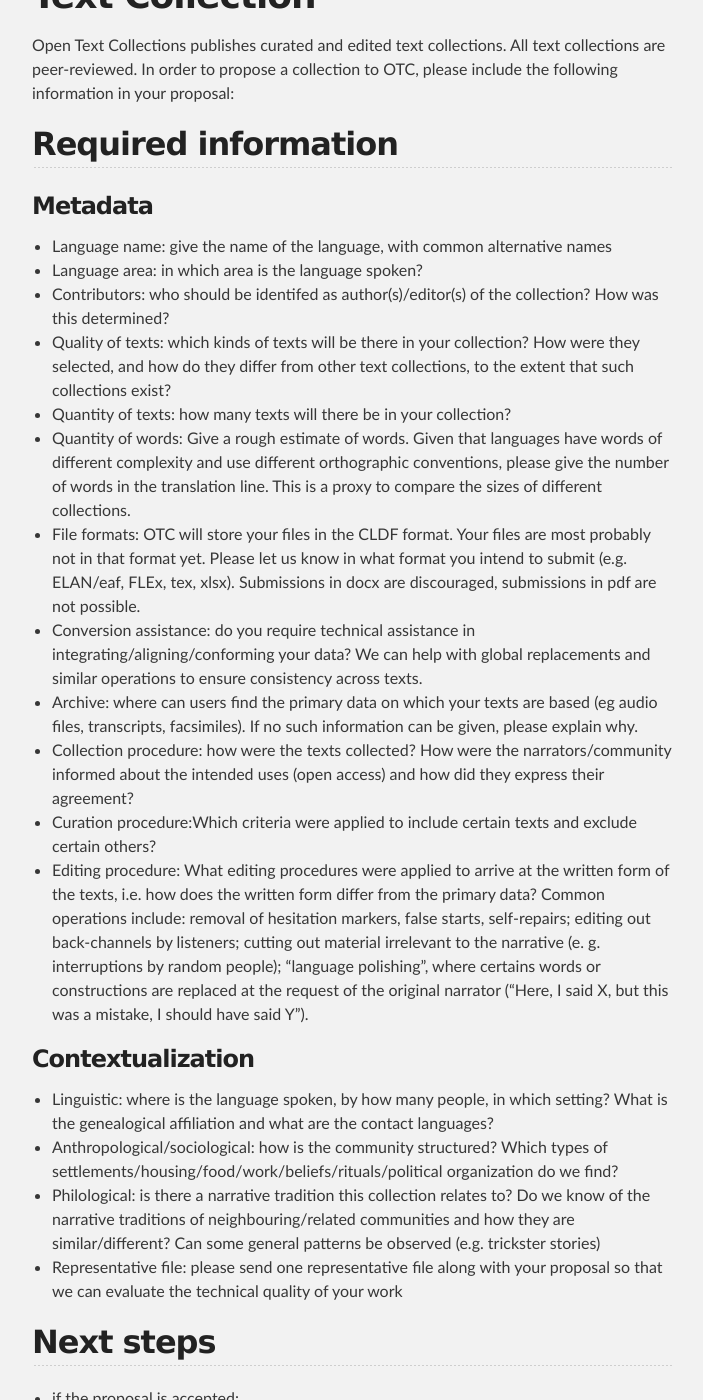
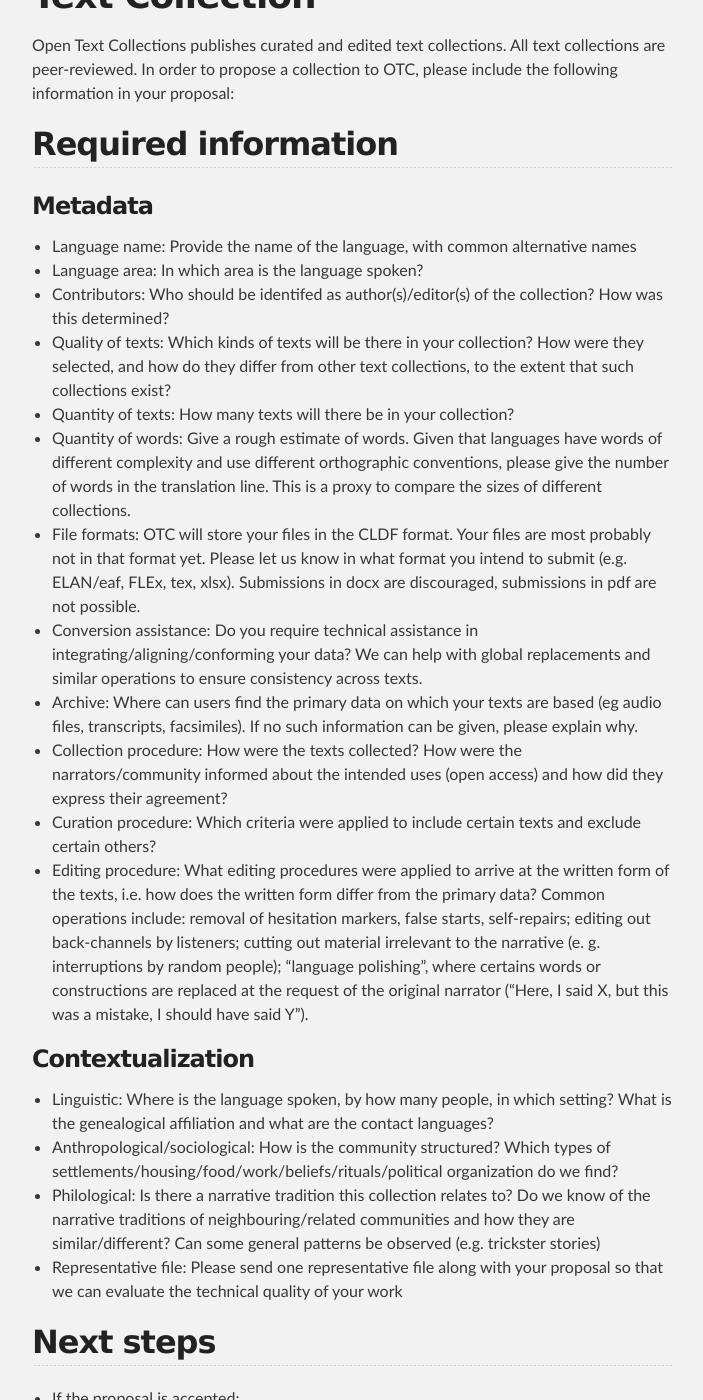
Before and after one commit to OpenTextCollections/opentextcollections.github.io, a Jekyll site: the page built from proposaltemplate_OTC.md, in a window 1280 px wide and 1400 px high, scrolled down 410 px. Shown: the whole window, without its empty margins (288-991 px from the left). Built offline with Jekyll 4.4.1, drawn with Linux system fonts in a browser that asks for light colours; our own code applies the rules of GitHub Pages for plain Markdown files; some of the changed text lies outside the part shown.

Commit message:
some typos/formatting in proposaltemplate_OTC.md

```diff
--- a/proposaltemplate_OTC.md
+++ b/proposaltemplate_OTC.md
@@ -4,36 +4,36 @@
 
 ## Required information
 ### Metadata
-- Language name: give the name of the language, with common alternative names
-- Language area: in which area is the language spoken?
-- Contributors: who should be identifed as author(s)/editor(s) of the collection? How was this determined?
-- Quality of texts: which kinds of texts will be there in your collection? How were they selected, and how do they differ from other text collections, to the extent that such collections exist?
-- Quantity of texts: how many texts will there be in your collection?
+- Language name: Provide the name of the language, with common alternative names
+- Language area: In which area is the language spoken?
+- Contributors: Who should be identifed as author(s)/editor(s) of the collection? How was this determined?
+- Quality of texts: Which kinds of texts will be there in your collection? How were they selected, and how do they differ from other text collections, to the extent that such collections exist?
+- Quantity of texts: How many texts will there be in your collection?
 - Quantity of words: Give a rough estimate of words. Given that languages have words of different complexity and use different orthographic conventions, please give the number of words in the translation line. This is a proxy to compare the sizes of different collections.
 - File formats: OTC will store your files in the CLDF format. Your files are most probably not in that format yet. Please let us know in what format you intend to submit (e.g. ELAN/eaf, FLEx, tex, xlsx). Submissions in docx are discouraged, submissions in pdf are not possible.
-- Conversion assistance: do you require technical assistance in integrating/aligning/conforming your data? We can help with global replacements and similar operations to ensure consistency across texts.
-- Archive: where can users find the primary data on which your texts are based (eg audio files, transcripts, facsimiles). If no such information can be given, please explain why.
-- Collection procedure:  how were the texts collected? How were the narrators/community informed about the intended uses (open access) and how did they express their agreement?
-- Curation procedure:Which criteria were applied to include certain texts and exclude certain others?
+- Conversion assistance: Do you require technical assistance in integrating/aligning/conforming your data? We can help with global replacements and similar operations to ensure consistency across texts.
+- Archive: Where can users find the primary data on which your texts are based (eg audio files, transcripts, facsimiles). If no such information can be given, please explain why.
+- Collection procedure: How were the texts collected? How were the narrators/community informed about the intended uses (open access) and how did they express their agreement?
+- Curation procedure: Which criteria were applied to include certain texts and exclude certain others?
 - Editing procedure: What editing procedures were applied to arrive at the written form of the texts, i.e. how does the written form differ from the primary data? Common operations include: removal of hesitation markers, false starts, self-repairs; editing out back-channels by listeners; cutting out material irrelevant to the narrative (e. g. interruptions by random people); "language polishing", where certains words or constructions are replaced at the request of the original narrator ("Here, I said X, but this was a mistake, I should have said Y").
 
 ### Contextualization
-- Linguistic: where is the language spoken, by how many people, in which setting? What is the genealogical affiliation and what are the contact languages?
-- Anthropological/sociological: how is the community structured? Which types of settlements/housing/food/work/beliefs/rituals/political organization do we find?
-- Philological: is there a narrative tradition this collection relates to? Do we know of the narrative traditions of neighbouring/related communities and how they are similar/different? Can some general patterns be observed (e.g. trickster stories)
-- Representative file: please  send one representative file along with your proposal so that we can evaluate the technical quality of your work
+- Linguistic: Where is the language spoken, by how many people, in which setting? What is the genealogical affiliation and what are the contact languages?
+- Anthropological/sociological: How is the community structured? Which types of settlements/housing/food/work/beliefs/rituals/political organization do we find?
+- Philological: Is there a narrative tradition this collection relates to? Do we know of the narrative traditions of neighbouring/related communities and how they are similar/different? Can some general patterns be observed (e.g. trickster stories)
+- Representative file: Please send one representative file along with your proposal so that we can evaluate the technical quality of your work
 
 
 ## Next steps
-- if the proposal is accepted:
-- send all files
-- among the files sent, some will be reviewed in their entirety, while for others, a sample of sentences to be reviewed will be drawn
+- If the proposal is accepted:
+- Send all files
+- Among the files sent, some will be reviewed in their entirety, while for others, a sample of sentences to be reviewed will be drawn
 
 ## Evaluation criteria
-- Coherence: is this a random set of narratives, or can the readers see what ties them together?
-- Consistency: are the texts edited in a consistent fashion with regard to orthographic conventions, glossing, translation?
+- Coherence: Is this a random set of narratives, or can the readers see what ties them together?
+- Consistency: Are the texts edited in a consistent fashion with regard to orthographic conventions, glossing, translation?
 - Contribution to research and knowledge: in what sense does this collection provide novel data or insights?
-- Accuracy: are the glosses and translations factually correct?
-- Ethics: were the texts collected according to ethical standards?
-- Presentation: how good is the contextualization of the texts?
-- "Literary quality": this is a very vague criterion. The texts should have some intrinsic interest which engages readers/listeners. They should not be boring.
+- Accuracy: Are the glosses and translations factually correct?
+- Ethics: Were the texts collected according to ethical standards?
+- Presentation: How good is the contextualization of the texts?
+- "Literary quality": This is a very vague criterion. The texts should have some intrinsic interest which engages readers/listeners. They should not be boring.
```
